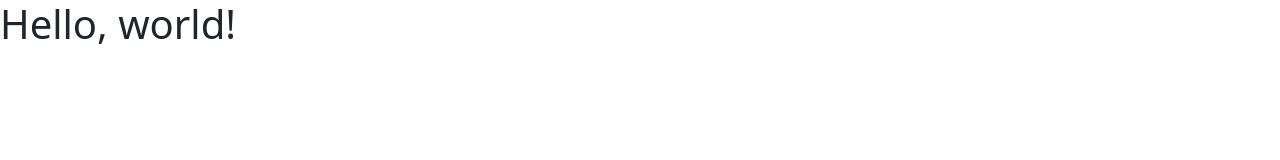
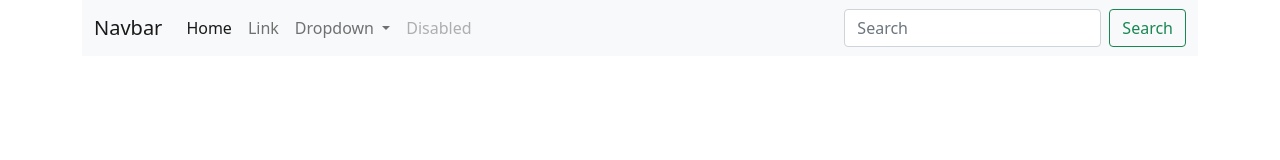
Before and after one commit to jessicajumelles/new-repo, a plain HTML site: page index.html in a window 1280 px wide. Drawn offline with nearby package versions, Linux system fonts and the light colour scheme.

Commit message:
adding navbar

```diff
--- a/index.html
+++ b/index.html
@@ -11,8 +11,44 @@
     <title>Hello, world!</title>
   </head>
   <body>
-    <h1>Hello, world!</h1>
-
+<div class="container">
+    <nav class="navbar navbar-expand-lg navbar-light bg-light">
+        <div class="container-fluid">
+          <a class="navbar-brand" href="#">Navbar</a>
+          <button class="navbar-toggler" type="button" data-bs-toggle="collapse" data-bs-target="#navbarSupportedContent" aria-controls="navbarSupportedContent" aria-expanded="false" aria-label="Toggle navigation">
+            <span class="navbar-toggler-icon"></span>
+          </button>
+          <div class="collapse navbar-collapse" id="navbarSupportedContent">
+            <ul class="navbar-nav me-auto mb-2 mb-lg-0">
+              <li class="nav-item">
+                <a class="nav-link active" aria-current="page" href="#">Home</a>
+              </li>
+              <li class="nav-item">
+                <a class="nav-link" href="#">Link</a>
+              </li>
+              <li class="nav-item dropdown">
+                <a class="nav-link dropdown-toggle" href="#" id="navbarDropdown" role="button" data-bs-toggle="dropdown" aria-expanded="false">
+                  Dropdown
+                </a>
+                <ul class="dropdown-menu" aria-labelledby="navbarDropdown">
+                  <li><a class="dropdown-item" href="#">Action</a></li>
+                  <li><a class="dropdown-item" href="#">Another action</a></li>
+                  <li><hr class="dropdown-divider"></li>
+                  <li><a class="dropdown-item" href="#">Something else here</a></li>
+                </ul>
+              </li>
+              <li class="nav-item">
+                <a class="nav-link disabled">Disabled</a>
+              </li>
+            </ul>
+            <form class="d-flex">
+              <input class="form-control me-2" type="search" placeholder="Search" aria-label="Search">
+              <button class="btn btn-outline-success" type="submit">Search</button>
+            </form>
+          </div>
+        </div>
+      </nav>
+</div>
     <!-- Optional JavaScript; choose one of the two! -->
 
     <!-- Option 1: Bootstrap Bundle with Popper -->
```
